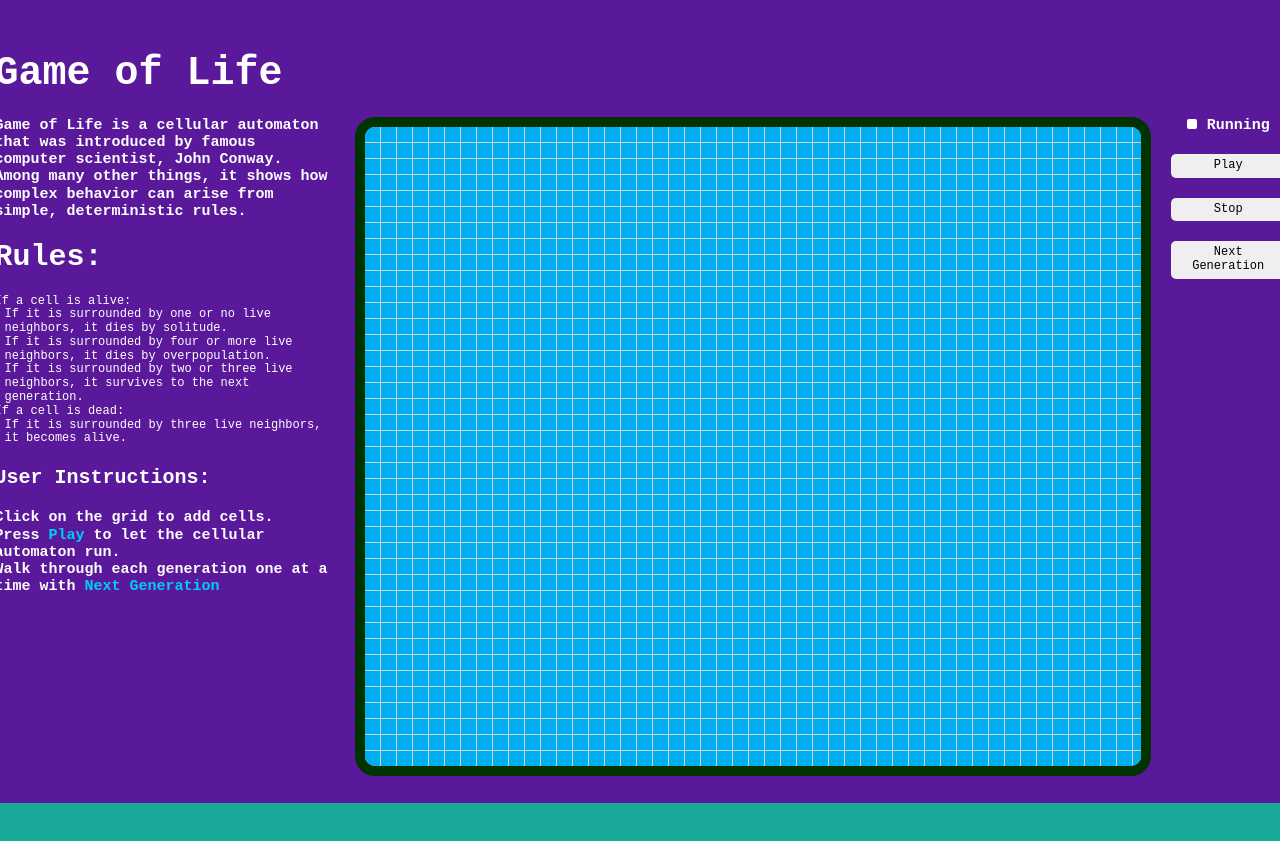
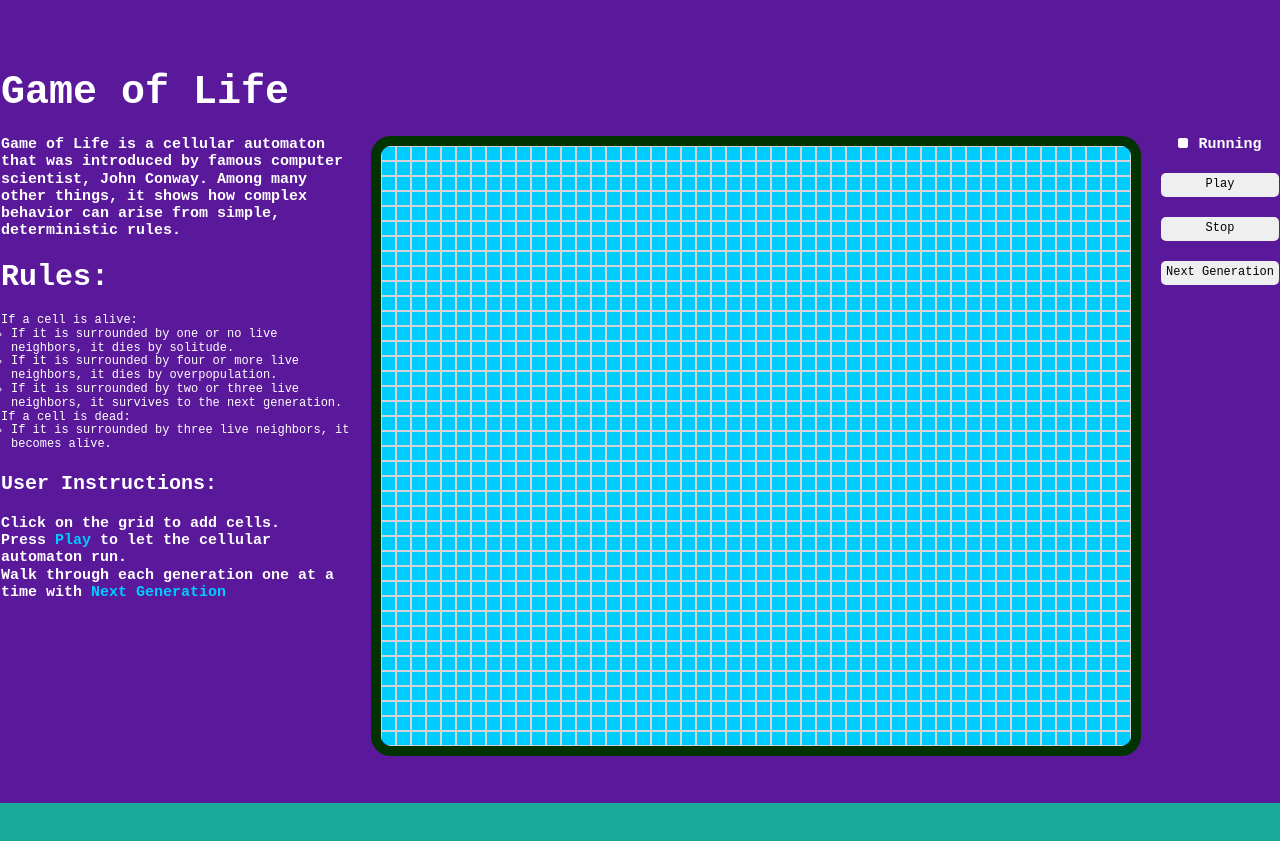
Before and after one commit to abarolli/Portfolio, a React (Vite) app: page / in a window 1280 px wide. Shown: the part 843-1684 px from the top of the page. Built offline with nearby package versions, Linux system fonts and the light colour scheme.

Commit message:
Added border to cell, removing grid gap

```diff
--- a/src/components/Cell.module.css
+++ b/src/components/Cell.module.css
@@ -1,3 +1,7 @@
+.cell {
+  border: 1px solid lightgrey;
+}
+
 .cell:hover {
   background-color: lemonchiffon;
   cursor: pointer;
@@ -8,5 +12,5 @@
 }
 
 .cellDead {
-  background-color: var(--accents);
+  background-color: var(--electricCyan);
 }
--- a/src/components/GameOfLifeScreen.module.css
+++ b/src/components/GameOfLifeScreen.module.css
@@ -4,8 +4,6 @@
 
 .gameOfLifeGrid {
   display: grid;
-  background-color: lightgrey;
-  gap: 1px;
   margin-right: 20px;
   margin-left: 20px;
   border: 10px solid var(--darkMatrixGreen);
```
